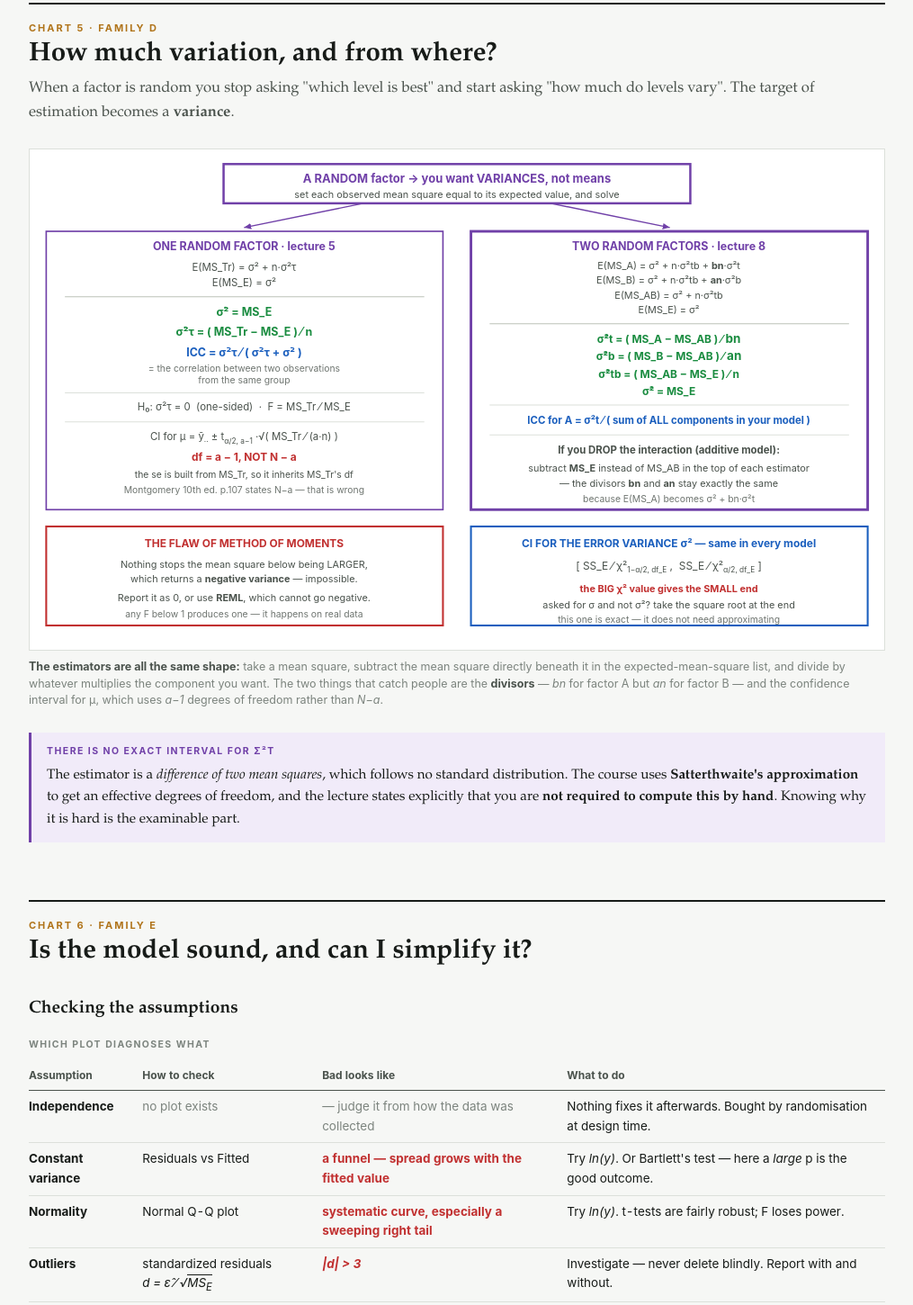
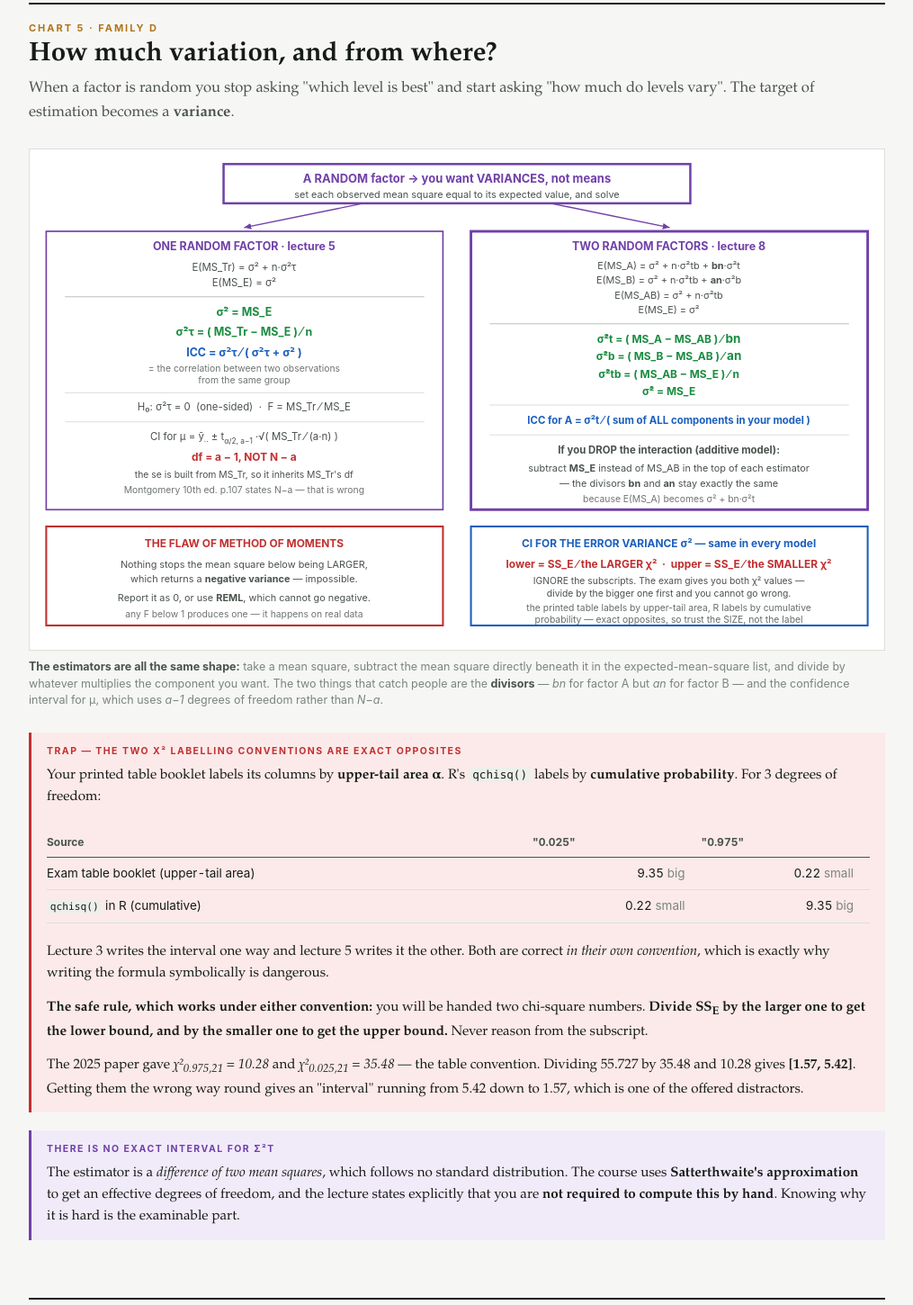
Before and after one commit to kacoew/STAT210, a plain HTML site: page STAT210-Test-Chooser.html in a window 1280 px wide. Shown: the part 4333-5783 px from the top of the page at 90% size, without its empty margins (132-1147 px from the left). Drawn offline with Linux system fonts and the light colour scheme.

Commit message:
Fix chi-square convention in the CI for sigma-squared
The printed exam table labels chi-square columns by upper-tail area;
R's qchisq labels by cumulative probability. They are exact opposites,
so the symbolic form taken from lecture 3 reads backwards against the
table students actually use. Replaced with a convention-free rule:
divide SS_E by the larger value for the lower bound.

Co-Authored-By: Claude Opus 5 <noreply@anthropic.com>

```diff
--- a/STAT210-Test-Chooser.html
+++ b/STAT210-Test-Chooser.html
@@ -549,13 +549,27 @@ footer{border-top:3px double var(--ink);margin-top:70px;padding-top:18px;
 
   <rect x="465" y="396" width="425" height="106" fill="none" stroke="var(--mu)" stroke-width="2"/>
   <text x="677" y="418" font-size="11.5" text-anchor="middle" fill="var(--mu)" font-weight="700">CI FOR THE ERROR VARIANCE σ² — same in every model</text>
-  <text x="677" y="442" font-size="11.5" text-anchor="middle" fill="currentColor">[ SS_E ⁄ χ²<tspan font-size="8" dy="3">1−α/2, df_E</tspan><tspan dy="-3"> , &nbsp;SS_E ⁄ χ²</tspan><tspan font-size="8" dy="3">α/2, df_E</tspan><tspan dy="-3"> ]</tspan></text>
-  <text x="677" y="466" font-size="10.5" text-anchor="middle" fill="var(--eps)" font-weight="700">the BIG χ² value gives the SMALL end</text>
-  <text x="677" y="484" font-size="10.5" text-anchor="middle" fill="currentColor">asked for σ and not σ²? take the square root at the end</text>
-  <text x="677" y="499" font-size="10" text-anchor="middle" fill="currentColor" opacity=".8">this one is exact — it does not need approximating</text>
+  <text x="677" y="440" font-size="11.5" text-anchor="middle" fill="var(--eps)" font-weight="700">lower = SS_E ⁄ the LARGER χ² &nbsp;·&nbsp; upper = SS_E ⁄ the SMALLER χ²</text>
+  <text x="677" y="458" font-size="10" text-anchor="middle" fill="currentColor">IGNORE the subscripts. The exam gives you both χ² values —</text>
+  <text x="677" y="471" font-size="10" text-anchor="middle" fill="currentColor">divide by the bigger one first and you cannot go wrong.</text>
+  <text x="677" y="487" font-size="10" text-anchor="middle" fill="currentColor" opacity=".85">the printed table labels by upper-tail area, R labels by cumulative</text>
+  <text x="677" y="499" font-size="10" text-anchor="middle" fill="currentColor" opacity=".85">probability — exact opposites, so trust the SIZE, not the label</text>
 </svg>
 <figcaption><b>The estimators are all the same shape:</b> take a mean square, subtract the mean square directly beneath it in the expected-mean-square list, and divide by whatever multiplies the component you want. The two things that catch people are the <b>divisors</b> — <span class="m">bn</span> for factor A but <span class="m">an</span> for factor B — and the confidence interval for μ, which uses <span class="m">a−1</span> degrees of freedom rather than <span class="m">N−a</span>.</figcaption>
 </figure>
+
+<div class="b trap"><span class="l">Trap — the two χ² labelling conventions are exact opposites</span>
+<p>Your printed table booklet labels its columns by <strong>upper-tail area α</strong>. R's <code>qchisq()</code> labels by <strong>cumulative probability</strong>. For 3 degrees of freedom:</p>
+<div class="tw"><table>
+<thead><tr><th>Source</th><th class="n">"0.025"</th><th class="n">"0.975"</th></tr></thead>
+<tbody>
+<tr><td>Exam table booklet (upper-tail area)</td><td class="n">9.35 <span class="no">big</span></td><td class="n">0.22 <span class="no">small</span></td></tr>
+<tr><td><code>qchisq()</code> in R (cumulative)</td><td class="n">0.22 <span class="no">small</span></td><td class="n">9.35 <span class="no">big</span></td></tr>
+</tbody></table></div>
+<p>Lecture 3 writes the interval one way and lecture 5 writes it the other. Both are correct <em>in their own convention</em>, which is exactly why writing the formula symbolically is dangerous.</p>
+<p><strong>The safe rule, which works under either convention:</strong> you will be handed two chi-square numbers. <strong>Divide SS<sub>E</sub> by the larger one to get the lower bound, and by the smaller one to get the upper bound.</strong> Never reason from the subscript.</p>
+<p>The 2025 paper gave <span class="m">χ²<sub>0.975,21</sub> = 10.28</span> and <span class="m">χ²<sub>0.025,21</sub> = 35.48</span> — the table convention. Dividing 55.727 by 35.48 and 10.28 gives <strong>[1.57, 5.42]</strong>. Getting them the wrong way round gives an "interval" running from 5.42 down to 1.57, which is one of the offered distractors.</p>
+</div>
 
 <div class="b rand"><span class="l">There is no exact interval for σ²τ</span>
 <p>The estimator is a <em>difference of two mean squares</em>, which follows no standard distribution. The course uses <strong>Satterthwaite's approximation</strong> to get an effective degrees of freedom, and the lecture states explicitly that you are <strong>not required to compute this by hand</strong>. Knowing why it is hard is the examinable part.</p>
@@ -648,7 +662,7 @@ footer{border-top:3px double var(--ink);margin-top:70px;padding-top:18px;
 <tr class="rr"><td>Grand mean <span class="m">μ</span>, <strong>random</strong> model</td><td><span class="m">ȳ<sub>··</sub></span></td><td><strong><span class="m">√(MS<sub>Tr</sub> ⁄ (a·n))</span></strong></td><td><strong><span class="m">a−1</span></strong></td><td>5</td></tr>
 <tr><td>Difference <span class="m">μ<sub>i</sub> − μ<sub>j</sub></span></td><td><span class="m">ȳ<sub>i·</sub> − ȳ<sub>j·</sub></span></td><td><span class="m">√(MS<sub>E</sub>(1/n<sub>i</sub> + 1/n<sub>j</sub>))</span></td><td><span class="m">N−a</span></td><td>3</td></tr>
 <tr><td>Contrast <span class="m">Γ = Σc<sub>i</sub>μ<sub>i</sub></span></td><td><span class="m">Σc<sub>i</sub>ȳ<sub>i·</sub></span></td><td><span class="m">√((MS<sub>E</sub> ⁄ n)·Σc<sub>i</sub>²)</span></td><td><span class="m">N−a</span></td><td>4</td></tr>
-<tr><td>Error variance <span class="m">σ²</span></td><td><span class="m">MS<sub>E</sub></span></td><td colspan="2"><span class="m">CI = [SS<sub>E</sub>/χ²<sub>1−α/2,df<sub>E</sub></sub> , SS<sub>E</sub>/χ²<sub>α/2,df<sub>E</sub></sub>]</span> — <span class="no">chi-square, not t</span></td><td>3</td></tr>
+<tr><td>Error variance <span class="m">σ²</span></td><td><span class="m">MS<sub>E</sub></span></td><td colspan="2"><span class="m">CI = [ SS<sub>E</sub> ⁄ larger χ² , &nbsp;SS<sub>E</sub> ⁄ smaller χ² ]</span> — <span class="no">chi-square, not t. df<sub>E</sub> = N−a</span></td><td>3</td></tr>
 </tbody>
 </table>
 </div>
```
